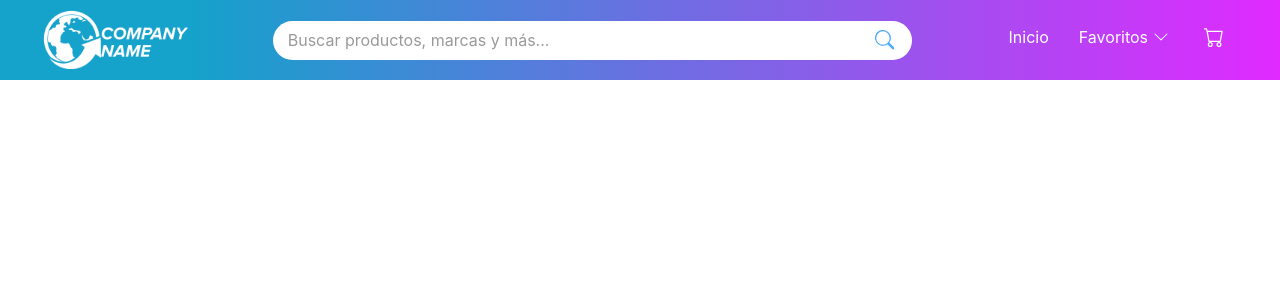
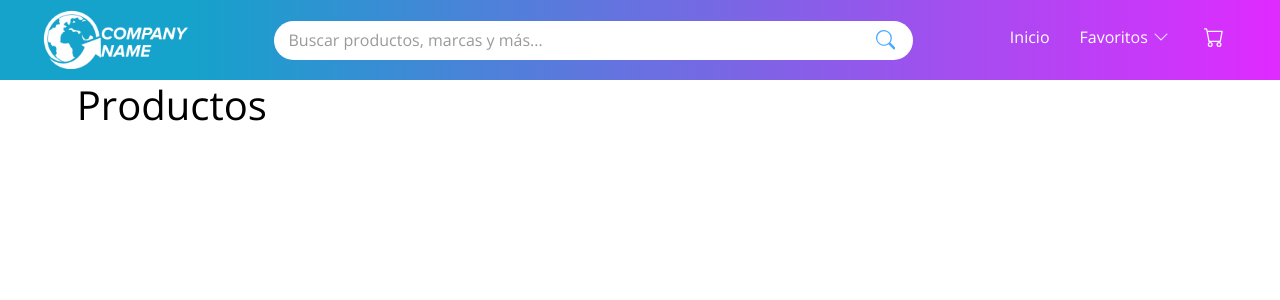
Before and after one commit to Agustin-Delgado/e-commerce-reactjs, a React (Create React App) app: page / in a window 1280 px wide. Shown: the top 300 px of the page. Built offline with nearby package versions, Linux system fonts and the light colour scheme.

Commit message:
Added CartWidget & ItemListContainer component

```diff
--- a/public/index.html
+++ b/public/index.html
@@ -15,6 +15,8 @@
       user's mobile device or desktop. See https://developers.google.com/web/fundamentals/web-app-manifest/
     -->
     <link rel="manifest" href="%PUBLIC_URL%/manifest.json" />
+    <link href="https://fonts.googleapis.com/css2?family=Open+Sans:wght@300;400;600;700;800&display=swap"
+    rel="stylesheet">
     <!--
       Notice the use of %PUBLIC_URL% in the tags above.
       It will be replaced with the URL of the `public` folder during the build.
--- a/src/App.js
+++ b/src/App.js
@@ -1,3 +1,4 @@
+import ItemListContainer from './components/ItemListContainer';
 import NavBar from './components/NavBar';
 import './sass/style.css';
 
@@ -6,6 +7,7 @@ function App() {
   return (
     <div className="App">
       <NavBar/>
+      <ItemListContainer titulo='Productos'/>
     </div>
   );
 }
--- /dev/null
+++ b/src/components/CartWidget.jsx
@@ -0,0 +1,14 @@
+function CartWidget() {
+
+    return <div>
+
+        <a className="header__navbar-list-item-title" href="/#">
+            <svg xmlns="http://www.w3.org/2000/svg" width="20" height="20" fill="currentColor" className="bi bi-cart" viewBox="0 0 16 16">
+                <path d="M0 1.5A.5.5 0 0 1 .5 1H2a.5.5 0 0 1 .485.379L2.89 3H14.5a.5.5 0 0 1 .491.592l-1.5 8A.5.5 0 0 1 13 12H4a.5.5 0 0 1-.491-.408L2.01 3.607 1.61 2H.5a.5.5 0 0 1-.5-.5zM3.102 4l1.313 7h8.17l1.313-7H3.102zM5 12a2 2 0 1 0 0 4 2 2 0 0 0 0-4zm7 0a2 2 0 1 0 0 4 2 2 0 0 0 0-4zm-7 1a1 1 0 1 1 0 2 1 1 0 0 1 0-2zm7 0a1 1 0 1 1 0 2 1 1 0 0 1 0-2z"></path>
+            </svg>
+        </a>
+
+    </div>
+}
+
+export default CartWidget
--- /dev/null
+++ b/src/components/ItemListContainer.jsx
@@ -0,0 +1,14 @@
+function ItemListContainer ({titulo}){
+
+    return (
+        <>
+            <section className="productos">
+
+                <h1 className="productos-title">{titulo}</h1>
+
+            </section>
+        </>
+    )
+}
+
+export default ItemListContainer
--- a/src/components/NavBar.jsx
+++ b/src/components/NavBar.jsx
@@ -1,18 +1,18 @@
 import logo from '../img/logoWhite.png';
+import CartWidget from './CartWidget';
 
 function NavBar() {
     return (
         <header className="header">
 
             <img className="header-logo" src={logo} alt="Logo" />
-            {/* <img src="asset/img/,,,"/> */} {/* Para añadir img desde asset */}
 
             <form className="header__form" action="">
 
                 <input className="header__form-search" placeholder="Buscar productos, marcas y más..." type="text" />
                 <button className="header__form-submit">
 
-                    <svg pointer-events="all" xmlns="http://www.w3.org/2000/svg" width="16" height="16" fill="currentColor" class="bi bi-search" viewBox="0 0 16 16">
+                    <svg pointerEvents="all" xmlns="http://www.w3.org/2000/svg" width="16" height="16" fill="currentColor" className="bi bi-search" viewBox="0 0 16 16">
                         <path d="M11.742 10.344a6.5 6.5 0 1 0-1.397 1.398h-.001c.03.04.062.078.098.115l3.85 3.85a1 1 0 0 0 1.415-1.414l-3.85-3.85a1.007 1.007 0 0 0-.115-.1zM12 6.5a5.5 5.5 0 1 1-11 0 5.5 5.5 0 0 1 11 0z"></path>
                     </svg>
 
@@ -26,25 +26,21 @@ function NavBar() {
 
                     <li className="header__navbar-list-item">
 
-                        <a className="header__navbar-list-item-title" href>Inicio</a>
+                        <a className="header__navbar-list-item-title" href="/#">Inicio</a>
 
                     </li>
 
                     <li className="header__navbar-list-item">
 
-                        <a className="header__navbar-list-item-title" href>Favoritos <svg xmlns="http://www.w3.org/2000/svg" width="16" height="16" fill="currentColor" class="bi bi-chevron-down" viewBox="0 0 16 16">
-                            <path fill-rule="evenodd" d="M1.646 4.646a.5.5 0 0 1 .708 0L8 10.293l5.646-5.647a.5.5 0 0 1 .708.708l-6 6a.5.5 0 0 1-.708 0l-6-6a.5.5 0 0 1 0-.708z"></path>
+                        <a className="header__navbar-list-item-title" href="/#">Favoritos <svg xmlns="http://www.w3.org/2000/svg" width="16" height="16" fill="currentColor" className="bi bi-chevron-down" viewBox="0 0 16 16">
+                            <path fillRule="evenodd" d="M1.646 4.646a.5.5 0 0 1 .708 0L8 10.293l5.646-5.647a.5.5 0 0 1 .708.708l-6 6a.5.5 0 0 1-.708 0l-6-6a.5.5 0 0 1 0-.708z"></path>
                         </svg></a>
 
                     </li>
 
                     <li className="header__navbar-list-item">
 
-                        <a className="header__navbar-list-item-title" href>
-                            <svg xmlns="http://www.w3.org/2000/svg" width="20" height="20" fill="currentColor" class="bi bi-cart" viewBox="0 0 16 16">
-                                <path d="M0 1.5A.5.5 0 0 1 .5 1H2a.5.5 0 0 1 .485.379L2.89 3H14.5a.5.5 0 0 1 .491.592l-1.5 8A.5.5 0 0 1 13 12H4a.5.5 0 0 1-.491-.408L2.01 3.607 1.61 2H.5a.5.5 0 0 1-.5-.5zM3.102 4l1.313 7h8.17l1.313-7H3.102zM5 12a2 2 0 1 0 0 4 2 2 0 0 0 0-4zm7 0a2 2 0 1 0 0 4 2 2 0 0 0 0-4zm-7 1a1 1 0 1 1 0 2 1 1 0 0 1 0-2zm7 0a1 1 0 1 1 0 2 1 1 0 0 1 0-2z"></path>
-                            </svg>
-                        </a>
+                        <CartWidget/>
 
                     </li>
 
--- /dev/null
+++ b/src/sass/_Productos.scss
@@ -0,0 +1,13 @@
+.productos{
+    padding: 0 6%;
+    margin-top: 6%;
+    display: flex;
+    flex-direction: column;
+    align-content: center;
+    justify-content: center;
+
+    &-title{
+        font-size: 2.5rem;
+        margin-bottom: 5%;
+    }
+}
--- a/src/sass/_index.scss
+++ b/src/sass/_index.scss
@@ -3,7 +3,8 @@
 	padding: 0;
 	border: 0;
 	font-size: 100%;
-	font: inherit;
+  font: inherit;
+  font-family: 'Open Sans', sans-serif;
 	vertical-align: baseline;
   box-sizing: border-box;
   text-decoration: none;
@@ -13,17 +14,3 @@
 html{
     scroll-behavior: smooth;
 }
-
-body {
-  margin: 0;
-  font-family: -apple-system, BlinkMacSystemFont, 'Segoe UI', 'Roboto', 'Oxygen',
-    'Ubuntu', 'Cantarell', 'Fira Sans', 'Droid Sans', 'Helvetica Neue',
-    sans-serif;
-  -webkit-font-smoothing: antialiased;
-  -moz-osx-font-smoothing: grayscale;
-}
-
-code {
-  font-family: source-code-pro, Menlo, Monaco, Consolas, 'Courier New',
-    monospace;
-}
--- a/src/sass/style.css
+++ b/src/sass/style.css
@@ -161,4 +161,26 @@
 .header__navbar-list-item-title svg {
   margin-left: 5px;
 }
+
+.productos {
+  padding: 0 6%;
+  margin-top: 6%;
+  display: -webkit-box;
+  display: -ms-flexbox;
+  display: flex;
+  -webkit-box-orient: vertical;
+  -webkit-box-direction: normal;
+      -ms-flex-direction: column;
+          flex-direction: column;
+  -ms-flex-line-pack: center;
+      align-content: center;
+  -webkit-box-pack: center;
+      -ms-flex-pack: center;
+          justify-content: center;
+}
+
+.productos-title {
+  font-size: 2.5rem;
+  margin-bottom: 5%;
+}
 /*# sourceMappingURL=style.css.map */
--- a/src/sass/style.scss
+++ b/src/sass/style.scss
@@ -1,2 +1,3 @@
 @import "_Variables.scss";
-@import "_Header.scss";
+@import "_NavBar.scss";
+@import "_Productos.scss";
```
Also changed, not shown: 1 other file (tests, documents, lock files or other folders).
